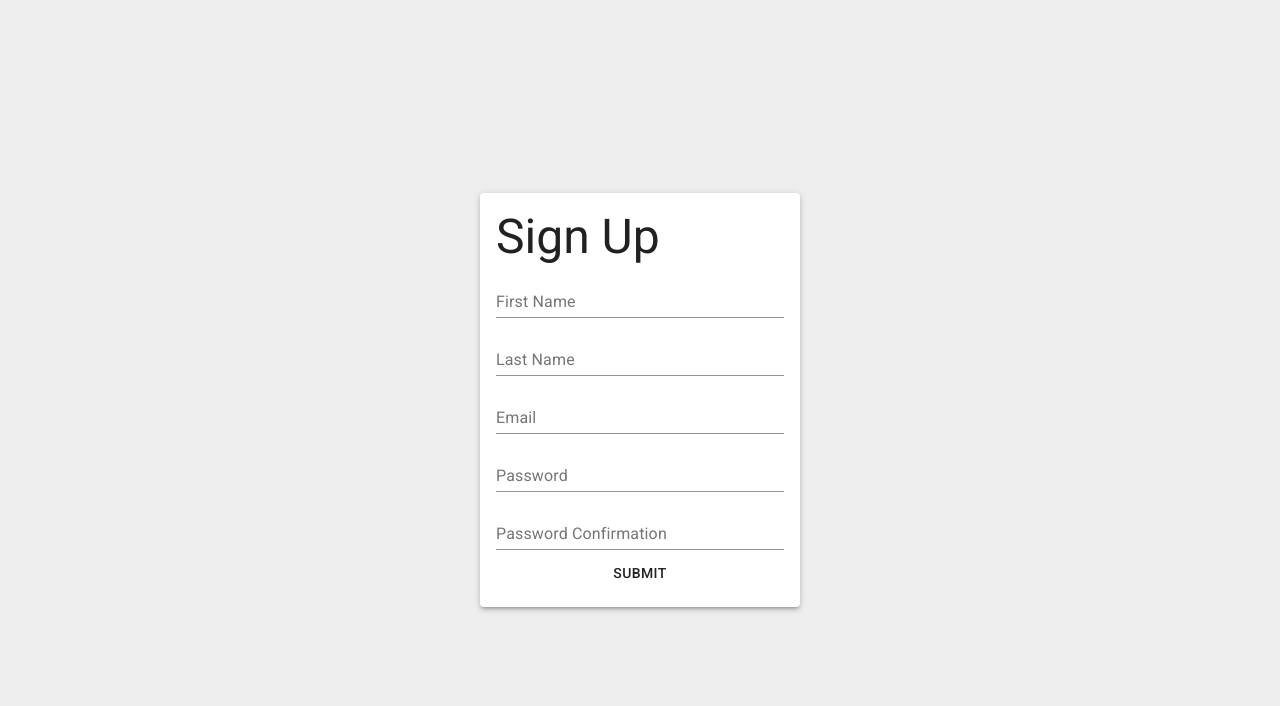
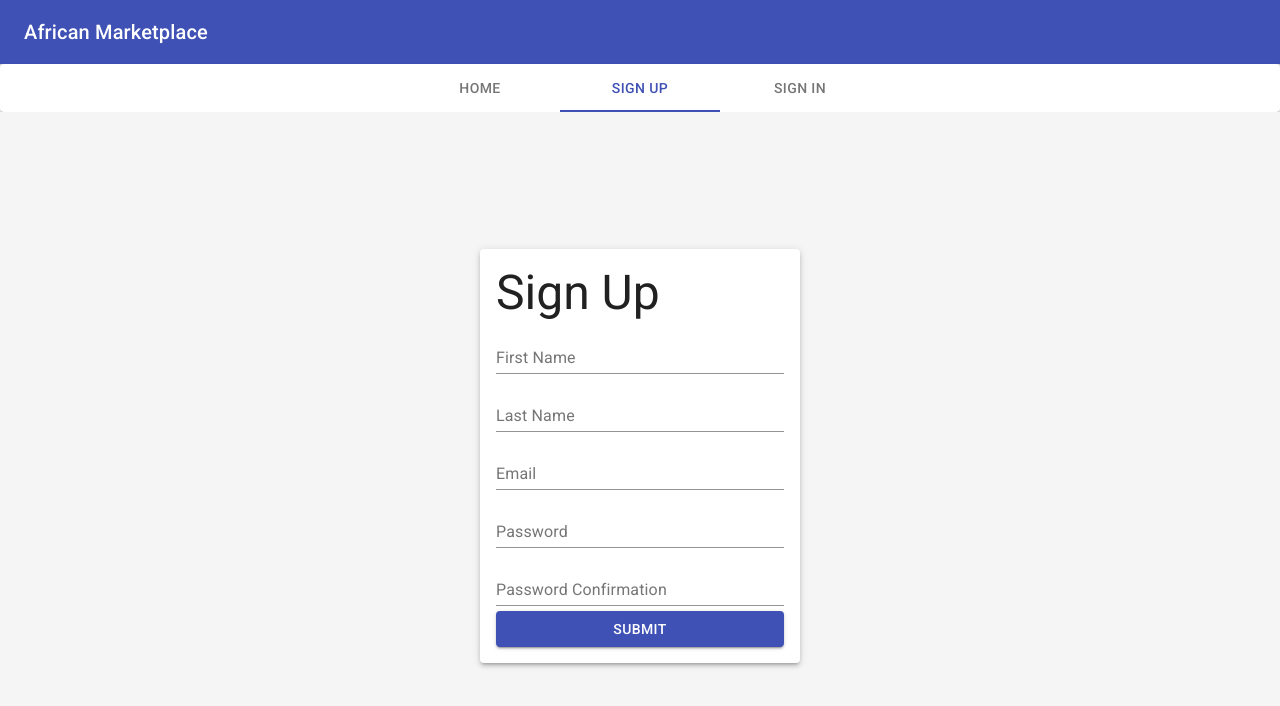
Before and after one commit to fbzr/Sauti-Marketplace-React, a React (Create React App) app in the folder react-1/: page /signup in a window 1280 px wide. Shown: the top 706 px of the page. Built offline with nearby package versions, Linux system fonts and the light colour scheme.

Commit message:
create navbar using Mui AppleBar and Tabs

```diff
--- a/react-1/package.json
+++ b/react-1/package.json
@@ -4,6 +4,7 @@
   "private": true,
   "dependencies": {
     "@material-ui/core": "^4.9.5",
+    "@material-ui/icons": "^4.9.1",
     "@testing-library/jest-dom": "^4.2.4",
     "@testing-library/react": "^9.3.2",
     "@testing-library/user-event": "^7.1.2",
--- a/react-1/src/App.js
+++ b/react-1/src/App.js
@@ -2,11 +2,13 @@ import React, { Fragment } from 'react';
 import { Route } from 'react-router-dom';
 import SignUp from './components/SignUp';
 import { CssBaseline } from '@material-ui/core';
+import Navbar from './components/Navbar';
 
 function App() {
   return (
     <Fragment>
       <CssBaseline />
+      <Navbar />
       <Route exact path='/signup'>
         <SignUp />
       </Route>
--- /dev/null
+++ b/react-1/src/components/Navbar.jsx
@@ -0,0 +1,29 @@
+import React, { Fragment } from 'react';
+import { AppBar, Toolbar, IconButton, Typography, Paper, Tabs, Tab } from '@material-ui/core';
+import MenuIcon from '@material-ui/icons/Menu';
+import { Link, useLocation } from 'react-router-dom';
+
+const Navbar = () => {
+    const pathName = useLocation().pathname;
+    return (
+        <Fragment>
+            <AppBar position="static">
+                <Toolbar>
+                    <Typography variant="h6">
+                        African Marketplace
+                    </Typography>
+                </Toolbar>
+            </AppBar>
+
+            <Paper>
+                <Tabs value={pathName} indicatorColor='primary' textColor='primary' centered>
+                    <Tab label="Home" component={Link} value="/" to='/' />
+                    <Tab label="Sign Up" component={Link} value="/signup" to='/signup' />
+                    <Tab label="Sign In" component={Link} value="/signin" to='/signin' />
+                </Tabs>
+            </Paper>
+        </Fragment>
+    )
+}
+
+export default Navbar
--- a/react-1/src/components/SignUp.jsx
+++ b/react-1/src/components/SignUp.jsx
@@ -1,13 +1,13 @@
 import React from 'react';
 import { Form, withFormik, useField } from 'formik';
 import * as yup from 'yup';
-import { TextField, Button, Grid, makeStyles, Paper, Typography } from '@material-ui/core';
+import { TextField, Button, Grid, makeStyles, Paper, Typography, colors } from '@material-ui/core';
 
 const useStyles = makeStyles(theme => ({
     root: {
-        height: '100vh',
+        height: 'calc(100% - 112px)',
         width: '100%',
-        backgroundColor: '#eee',
+        backgroundColor: colors.grey[100],
         margin: 0,
         padding: 0,
         display: 'flex',
@@ -26,6 +26,11 @@ const useStyles = makeStyles(theme => ({
     },
     field: {
         margin: '5px 0'
+    },
+    '@global': {
+        'html, body, #root': {
+            height: '100%'
+        }
     }
   }));
 
@@ -60,7 +65,7 @@ const SignUpForm = (props) => {
                     <MuiFormikTextField className={classes.field} label='Email' name='email' id='email' type='email' />
                     <MuiFormikTextField className={classes.field} name='password' id='password' type='password' label='Password' />
                     <MuiFormikTextField className={classes.field} name='password2' id='password2' type='password' label='Password Confirmation' />
-                    <Button disabled={isSubmitting} type='submit'>Submit</Button>
+                    <Button disabled={isSubmitting} variant="contained" color="primary" type='submit'>Submit</Button>
                 </Form>
             </Paper>
             </Grid>
@@ -92,7 +97,7 @@ const SignUp = withFormik({
             console.log(data);
             resetForm();
             setSubmitting(false);
-        }, 2000);
+        }, 1000);
     }
 })(SignUpForm)
 
```
Also changed, not shown: 1 other file (tests, documents, lock files or other folders).
